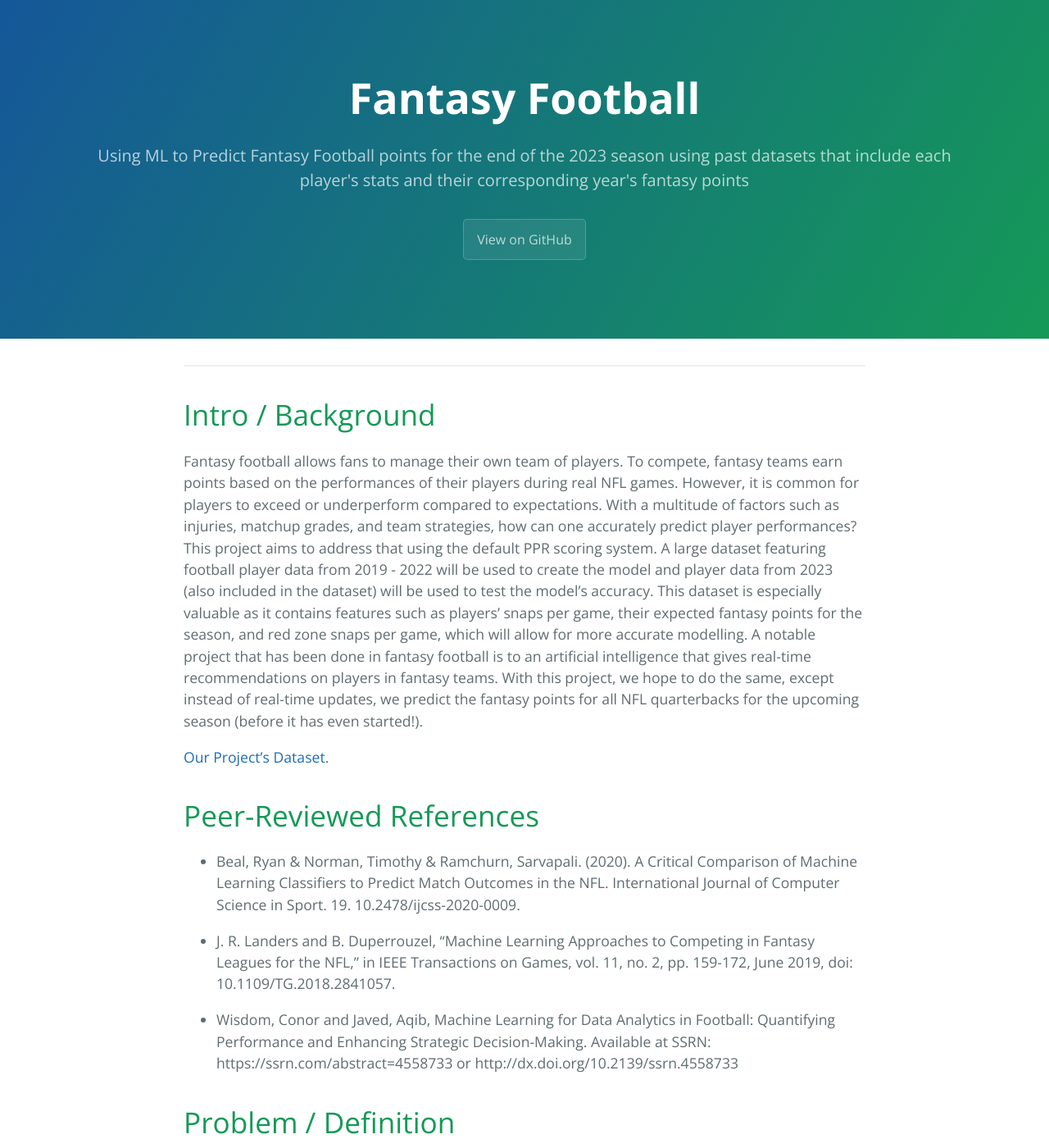
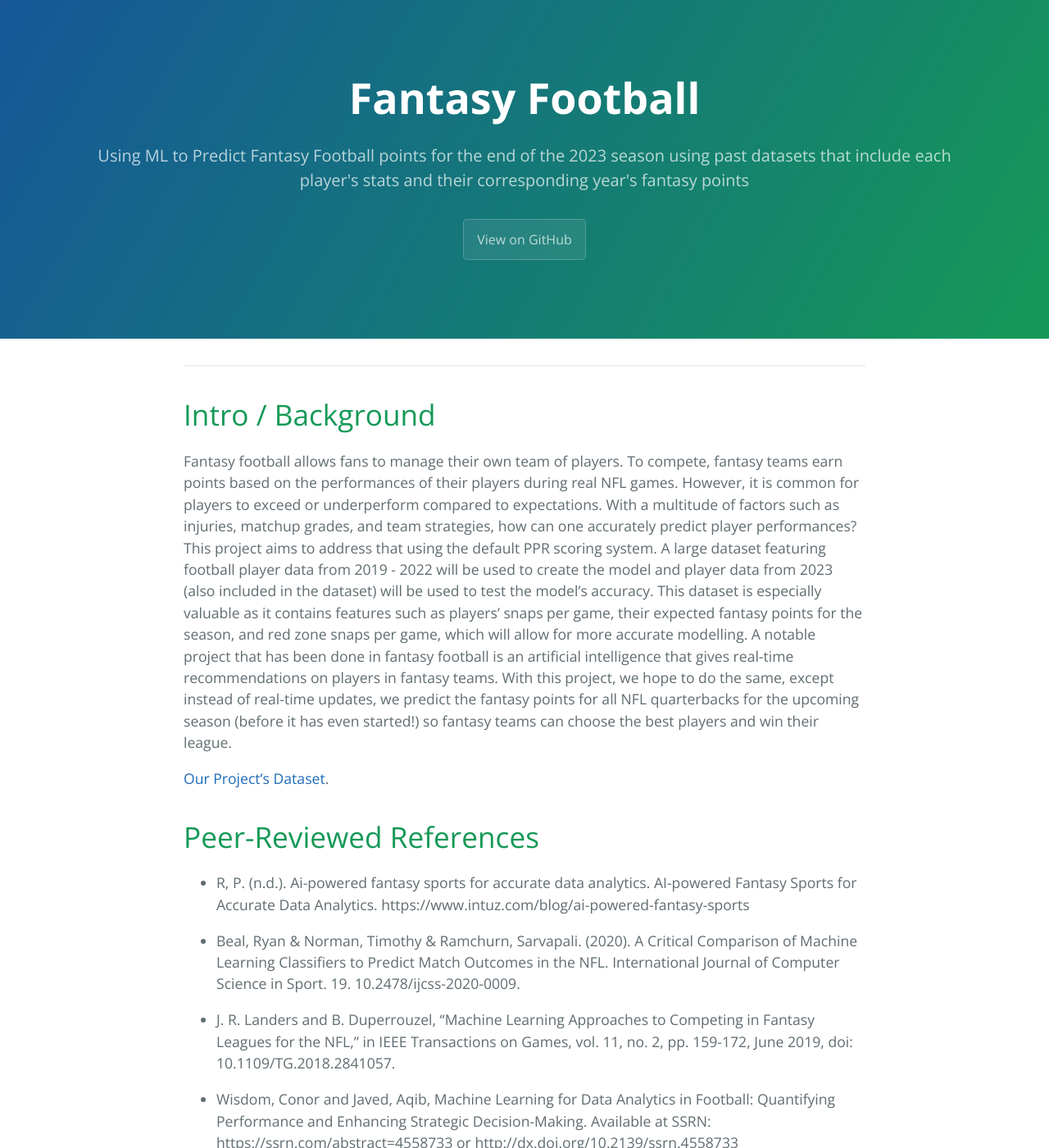
Before and after one commit to CS4641-Group-96/fantasy-football, a Jekyll site: the page built from index.md, in a window 1280 px wide and 1400 px high. Shown: the whole window at 82% size. Built offline with Jekyll 4.4.1, drawn with Linux system fonts in a browser that asks for light colours.

Commit message:
Update index.md

```diff
--- a/index.md
+++ b/index.md
@@ -6,12 +6,14 @@ layout: default
 
 # Intro / Background
 
-Fantasy football allows fans to manage their own team of players. To compete, fantasy teams earn points based on the performances of their players during real NFL games. However, it is common for players to exceed or underperform compared to expectations. With a multitude of factors such as injuries, matchup grades, and team strategies, how can one accurately predict player performances? This project aims to address that using the default PPR scoring system. A large dataset featuring football player data from 2019 - 2022 will be used to create the model and player data from 2023 (also included in the dataset) will be used to test the model's accuracy. This dataset is especially valuable as it contains features such as players' snaps per game, their expected fantasy points for the season, and red zone snaps per game, which will allow for more accurate modelling. A notable project that has been done in fantasy football is to an artificial intelligence that gives real-time recommendations on players in fantasy teams. With this project, we hope to do the same, except instead of real-time updates, we predict the fantasy points for all NFL quarterbacks for the upcoming season (before it has even started!).
+Fantasy football allows fans to manage their own team of players. To compete, fantasy teams earn points based on the performances of their players during real NFL games. However, it is common for players to exceed or underperform compared to expectations. With a multitude of factors such as injuries, matchup grades, and team strategies, how can one accurately predict player performances? This project aims to address that using the default PPR scoring system. A large dataset featuring football player data from 2019 - 2022 will be used to create the model and player data from 2023 (also included in the dataset) will be used to test the model's accuracy. This dataset is especially valuable as it contains features such as players' snaps per game, their expected fantasy points for the season, and red zone snaps per game, which will allow for more accurate modelling. A notable project that has been done in fantasy football is an artificial intelligence that gives real-time recommendations on players in fantasy teams. With this project, we hope to do the same, except instead of real-time updates, we predict the fantasy points for all NFL quarterbacks for the upcoming season (before it has even started!) so fantasy teams can choose the best players and win their league.
 
 [Our Project's Dataset](https://www.4for4.com/nfl-player-stat-explorer).
 
 
 # Peer-Reviewed References
+
+* R, P. (n.d.). Ai-powered fantasy sports for accurate data analytics. AI-powered Fantasy Sports for Accurate Data Analytics. https://www.intuz.com/blog/ai-powered-fantasy-sports
 
 * Beal, Ryan & Norman, Timothy & Ramchurn, Sarvapali. (2020). A Critical Comparison of Machine Learning Classifiers to Predict Match Outcomes in the NFL. International Journal of Computer Science in Sport. 19. 10.2478/ijcss-2020-0009.
 
```
